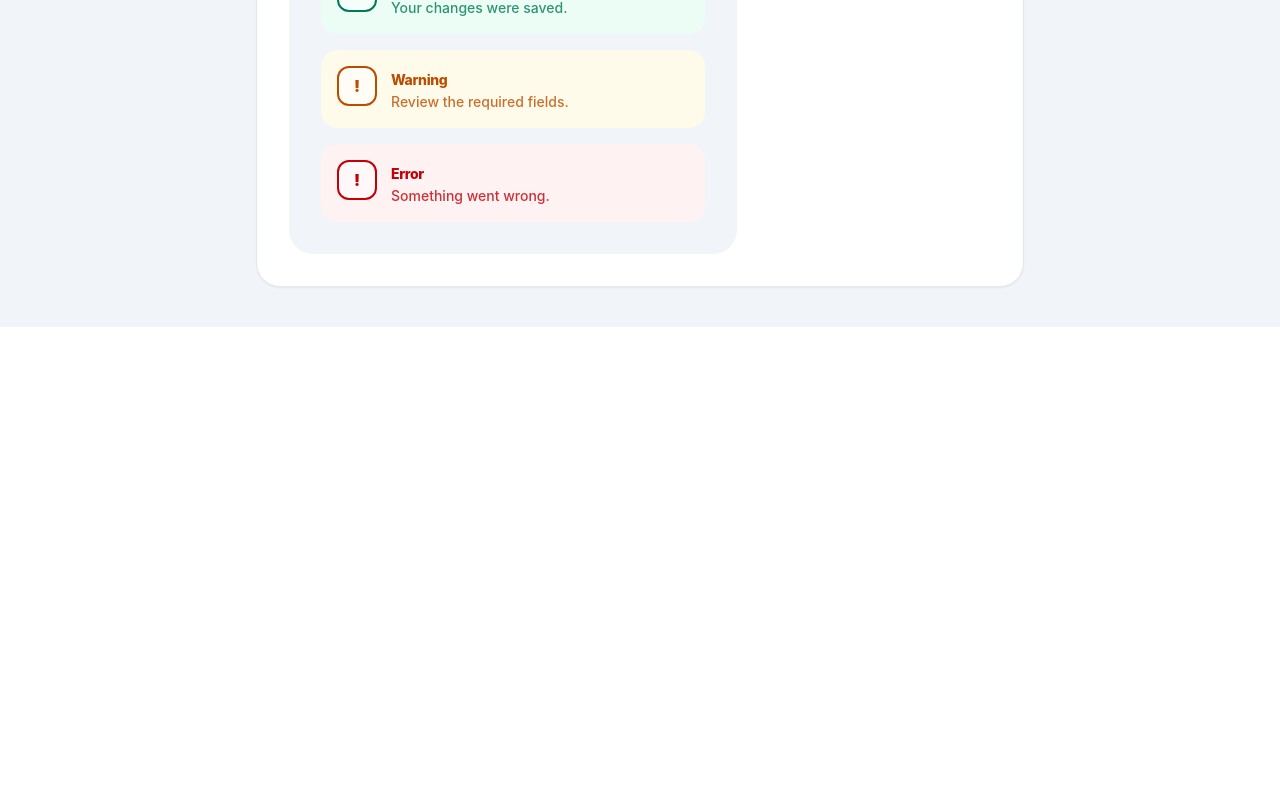
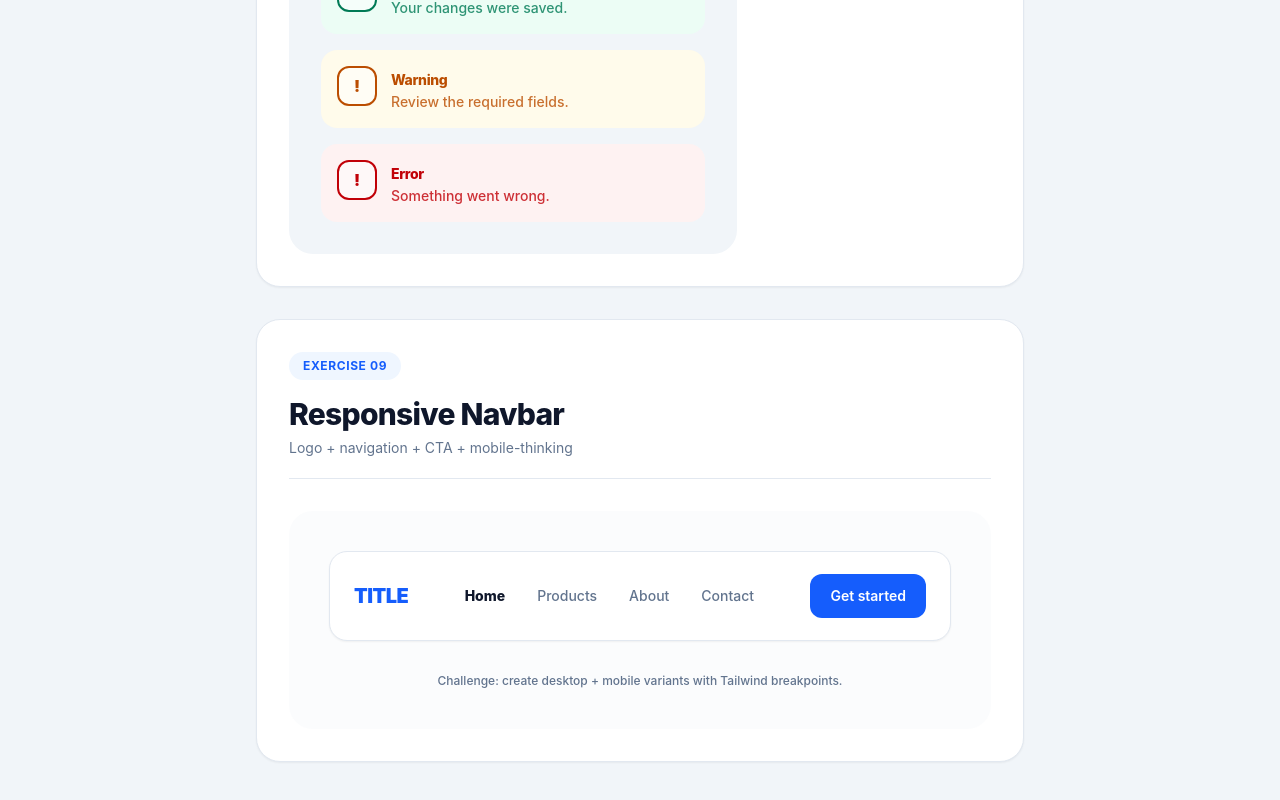
Before and after one commit to RenanNunesz10/tailwind-css, a React (Vite) app: page / in a window 1280 px wide. Shown: the part 4451-5251 px from the top of the page. Before the commit the page ends 4778 px from the top, so only its background shows below. Built offline with nearby package versions, Linux system fonts and the light colour scheme.

Commit message:
feat: add ResponsiveNavbar component and Ex09ResponsiveNavbar exercise; update App component to include ResponsiveNavbar

```diff
--- a/src/App.jsx
+++ b/src/App.jsx
@@ -6,6 +6,7 @@ import { Ex05LoginForm } from "./exercises/Ex05LoginForm";
 import { Ex06KpiCard } from "./exercises/Ex06KpiCard";
 import { Ex07PricingCard } from "./exercises/Ex07PricingCard";
 import { Ex08AlertNotification } from "./exercises/Ex08AlertNotification";
+import { Ex09ResponsiveNavbar } from "./exercises/Ex09ResponsiveNavbar";
 
 export default function App() {
   return (
@@ -18,6 +19,7 @@ export default function App() {
       <Ex06KpiCard />
       <Ex07PricingCard />
       <Ex08AlertNotification />
+      <Ex09ResponsiveNavbar />
     </main>
   );
 }
--- /dev/null
+++ b/src/components/ui/NavLink.jsx
@@ -0,0 +1,16 @@
+export function NavLink({ href, active = false, children }) {
+  return (
+    <a
+      href={href}
+      className={`text-sm transition-colors ${
+        active
+          ? "font-extrabold text-slate-900"
+          : "font-medium text-slate-500 hover:text-slate-900"
+      }`}
+    >
+      {children}
+    </a>
+  );
+}
+
+export default NavLink;
--- /dev/null
+++ b/src/components/ui/Navbar.jsx
@@ -0,0 +1,44 @@
+import { NavLink } from "./NavLink";
+import { Button } from "./Button";
+
+export function Navbar() {
+  return (
+    <nav className="flex h-[90px] w-full items-center justify-between rounded-[18px] border border-slate-200 bg-white px-6 shadow-xs">
+      <div className="text-xl font-black tracking-tight text-blue-600 uppercase">
+        Title
+      </div>
+
+      <div className="hidden items-center gap-8 md:flex">
+        <NavLink href="#" active>
+          Home
+        </NavLink>
+        <NavLink href="#">Products</NavLink>
+        <NavLink href="#">About</NavLink>
+        <NavLink href="#">Contact</NavLink>
+      </div>
+
+      <div className="hidden md:block">
+        <Button variant="primary">Get started</Button>
+      </div>
+
+      <button
+        type="button"
+        className="flex items-center justify-center rounded-lg p-2 text-slate-600 hover:bg-slate-100 md:hidden"
+        aria-label="Abrir menu"
+      >
+        <svg
+          xmlns="http://www.w3.org/2000/svg"
+          fill="none"
+          viewBox="0 0 24 24"
+          strokeWidth={2}
+          stroke="currentColor"
+          className="h-6 w-6"
+        >
+          <path strokeLinecap="round" strokeLinejoin="round" d="M4 6h16M4 12h16M4 18h16" />
+        </svg>
+      </button>
+    </nav>
+  );
+}
+
+export default Navbar;
--- /dev/null
+++ b/src/exercises/Ex09ResponsiveNavbar.jsx
@@ -0,0 +1,22 @@
+import { ExerciseWrapper } from "../components/layout/ExerciseWrapper";
+import { Navbar } from "../components/ui/Navbar";
+
+export function Ex09ResponsiveNavbar() {
+  return (
+    <ExerciseWrapper
+      number="09"
+      title="Responsive Navbar"
+      subtitle="Logo + navigation + CTA + mobile-thinking"
+    >
+      <div className="flex w-full flex-col items-center gap-8 rounded-3xl bg-slate-50/50 p-6 sm:p-10">
+        <Navbar />
+
+        <p className="text-center text-xs font-medium text-slate-500">
+          Challenge: create desktop + mobile variants with Tailwind breakpoints.
+        </p>
+      </div>
+    </ExerciseWrapper>
+  );
+}
+
+export default Ex09ResponsiveNavbar;
```
